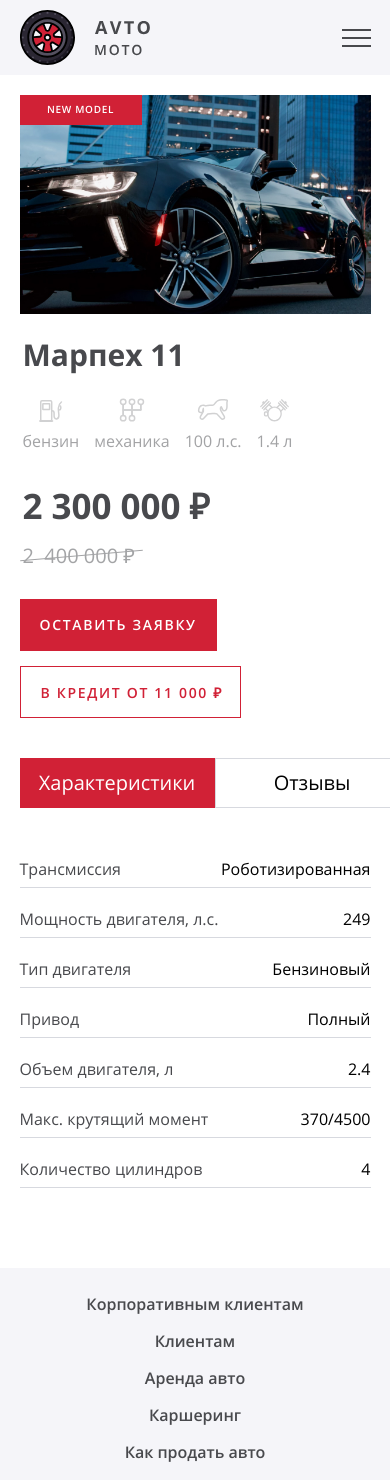
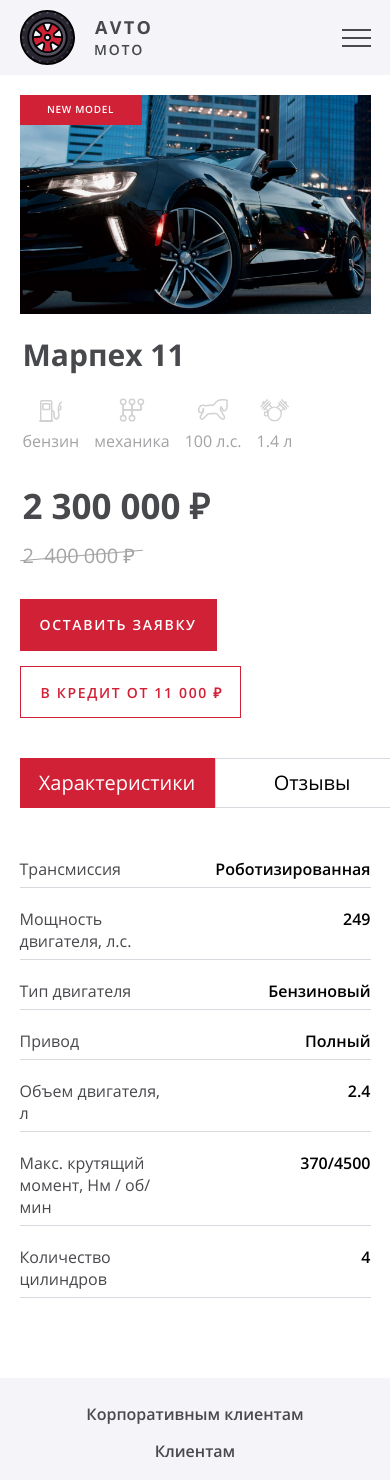
Before and after one commit to geoniced/avto-moto, a React (Create React App) app: page / in a window 390 px wide. Shown: the top 1480 px of the page. Built offline with nearby package versions, Linux system fonts and the light colour scheme.

Commit message:
Адаптив для планшета и мобилки для характеристик

```diff
--- a/src/components/stats/stats.jsx
+++ b/src/components/stats/stats.jsx
@@ -29,7 +29,7 @@ const Stats = () => {
       </div>
 
       <div className="stats__row-wrapper">
-        <dt className="stats__title">Макс. крутящий момент</dt>
+        <dt className="stats__title">Макс. крутящий момент<span className="stats__moment">, Нм / об/мин</span></dt>
         <dd className="stats__value">370/4500</dd>
       </div>
 
--- a/src/scss/stats.scss
+++ b/src/scss/stats.scss
@@ -17,8 +17,27 @@
   color: $black;
 }
 
+.stats__moment {
+  display: none;
+}
+
 @media (max-width: $tablet-max-width) {
   .stats__row-wrapper {
     width: auto;
   }
+
+  .stats__moment {
+    display: initial;
+  }
+
+
+  .stats__value {
+    font-weight: 600;
+  }
 }
+
+@media (max-width: $mobile-max-width) {
+  .stats__title {
+    max-width: 144px;
+  }
+}
```
